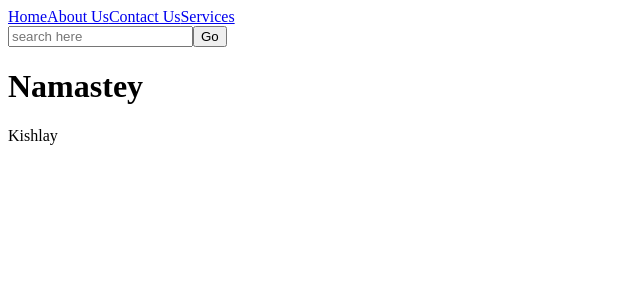
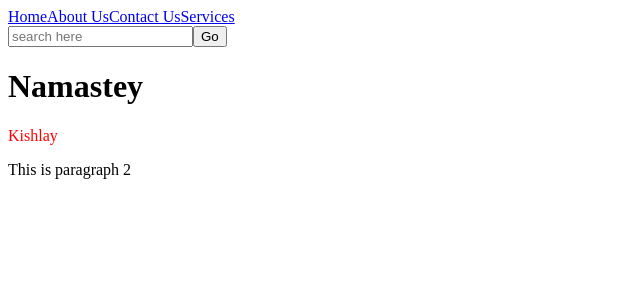
Before and after one commit to KISHLAY568/INT-252, a React (Create React App) app in the folder firstapp/: page / in a window 1280 px wide. Shown: the top 300 px of the page, without its empty margins (0-640 px from the left). Built offline with nearby package versions, Linux system fonts and the light colour scheme.

Commit message:
first commit

```diff
--- /dev/null
+++ b/firstapp/src/Paragraph.css
@@ -0,0 +1,3 @@
+.k {
+  color: red;
+}
--- a/firstapp/src/Paragraph.js
+++ b/firstapp/src/Paragraph.js
@@ -1,6 +1,7 @@
 import React from "react";
+import './Paragraph.css';
 function Paragraph() {
-  return <p>Kishlay</p>;
+  return <p className="k">Kishlay</p>;
 }
 
 function Secondpara() {
--- a/firstapp/src/index.js
+++ b/firstapp/src/index.js
@@ -19,7 +19,9 @@ import ReactDOM from "react-dom";
 import React from "react";
 import Navigation from "./Navigation";
 import Paragraph from "./Paragraph";
+import {Secondpara} from "./Paragraph";
 import Heading from "./Heading";
+// import* as ques from './Paragraph';
 // ReactDOM.render(<p>hello</p>,document.getElementById("root"));
 // const name = "Kishlay";
 // ReactDOM.render(
@@ -35,6 +37,7 @@ ReactDOM.render(
     <Navigation />
     <Heading />
     <Paragraph />
+    <Secondpara/>
   </>,
   document.getElementById("root")
 );
```
